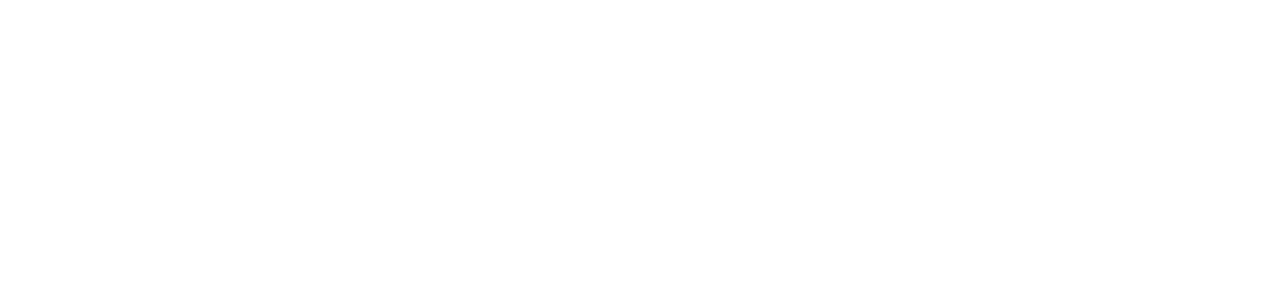
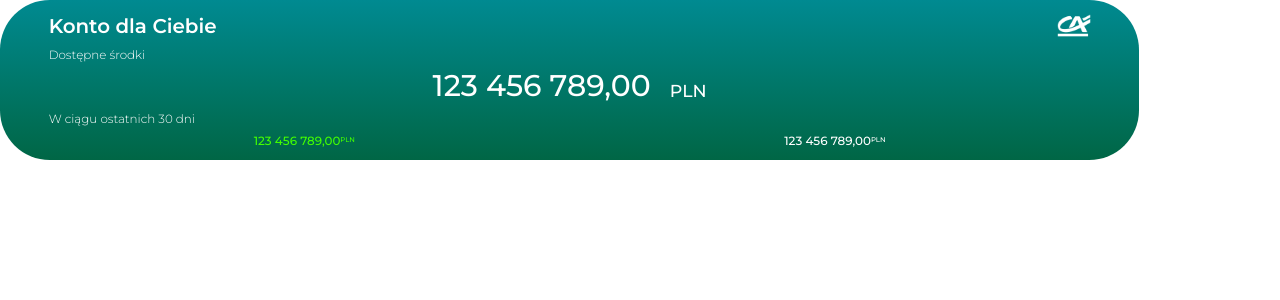
Before and after one commit to Paw1700/WalletApp, an Angular app: page / in a window 1280 px wide. Shown: the top 300 px of the page. Built offline with nearby package versions, Linux system fonts and the light colour scheme.

Commit message:
ADD - Account Bar

```diff
--- a/src/app/app.component.html
+++ b/src/app/app.component.html
@@ -0,0 +1 @@
+<account-bar />
--- a/src/app/app.component.ts
+++ b/src/app/app.component.ts
@@ -1,10 +1,11 @@
 import { Component } from '@angular/core';
 import { RouterOutlet } from '@angular/router';
+import { AccountBarComponent } from './components/account_bar/account_bar.component';
 
 @Component({
   selector: 'app-root',
   standalone: true,
-  imports: [RouterOutlet],
+  imports: [RouterOutlet, AccountBarComponent],
   templateUrl: './app.component.html',
   styleUrl: './app.component.scss',
 })
--- /dev/null
+++ b/src/app/components/account_bar/account_bar.component.html
@@ -0,0 +1,30 @@
+<div [style.background]="bar_background" class="ACCOUNT_BAR">
+    <div class="TITLE_BAR">
+        <p class="TITLE">{{ component_data.name }}</p>
+        <img class="BANK_LOGO" [src]="bank_logo">
+    </div>
+    @if(bar_type == 'FUNDS_ONLY' || bar_type === 'FULL') {
+        <div class="AVAIBLE_FUNDS">
+            <p class="DESC">Dostępne środki</p>
+            <div class="FUNDS">
+                <p class="AMOUNT">{{ component_data.avaible_funds | number_separator }}</p>
+                <p class="CURRENCY">{{ component_data.currency }}</p>
+            </div>
+        </div>
+    }
+    @if(bar_type === 'FULL') {
+        <div class="STATS">
+            <p class="DESC">W ciągu ostatnich 30 dni</p>
+            <div class="VALUES">
+                <div [style.color]="component_data.apperance.stats_alternative_colors.plus !== null ? component_data.apperance.stats_alternative_colors.plus : '#42FF00'" class="PLUS">
+                    <p class="AMOUNT">{{ component_data.avaible_funds | number_separator }}</p>
+                    <p class="CURRENCY">{{ component_data.currency }}</p>
+                </div>
+                <div [style.color]="component_data.apperance.stats_alternative_colors.minus !== null ? component_data.apperance.stats_alternative_colors.minus : '#CE0000'" class="MINUS">
+                    <p class="AMOUNT">{{ component_data.avaible_funds | number_separator }}</p>
+                    <p class="CURRENCY">{{ component_data.currency }}</p>
+                </div>
+            </div>
+        </div>
+    }
+</div>
--- /dev/null
+++ b/src/app/components/account_bar/account_bar.component.scss
@@ -0,0 +1,82 @@
+div.ACCOUNT_BAR {
+    width: 81.4vw;
+    border-radius: 3.88vw;
+    color: white;
+    padding: 1.7vh 3.8vw;
+    display: flex;
+    flex-direction: column;
+    align-items: center;
+    justify-content: center;
+    gap: 1.17vh;
+
+    div.TITLE_BAR {
+        display: flex;
+        flex-direction: row;
+        align-items: center;
+        justify-content: space-between;
+        width: 100%;
+
+        p.TITLE {
+            font-weight: 600;
+            font-size: 1.17rem;
+        }
+
+        img.BANK_LOGO {
+            height: 2.9vh;
+            object-fit: contain;
+        }
+    }
+
+    div.AVAIBLE_FUNDS,
+    div.STATS {
+        display: flex;
+        flex-direction: column;
+        align-items: center;
+        justify-content: center;
+        width: 100%;
+        gap: 1.17vh;
+
+        div.FUNDS,
+        div.VALUES {
+            display: flex;
+            flex-direction: row;
+            align-items: flex-end;
+            justify-content: center;
+            width: 100%;
+            gap: 1.5vw;
+        }
+
+        div.FUNDS {
+            font-size: 1.76rem;
+        }
+
+        div.VALUES {
+            font-size: 0.7rem;
+            justify-content: space-around;
+
+            div.PLUS,
+            div.MINUS {
+                display: flex;
+                flex-direction: row;
+            }
+        }
+
+        p.DESC {
+            width: 100%;
+            text-align: left;
+            font-size: 0.7rem;
+            font-weight: 300;
+        }
+
+        p.AMOUNT {
+            font-size: 1em;
+            font-weight: 500;
+            line-height: 1em;
+        }
+
+        p.CURRENCY {
+            font-size: 0.58em;
+            font-weight: 500;
+        }
+    }
+}
--- /dev/null
+++ b/src/app/components/account_bar/account_bar.component.ts
@@ -0,0 +1,60 @@
+import { Component, Input } from "@angular/core";
+import { Account, Bank, Currency } from "../../models";
+import { NgStyle } from "@angular/common";
+import { NumberSeparator } from "../../pipes/number_separator.pipe";
+
+@Component({
+    selector: 'account-bar',
+    standalone: true,
+    imports: [NgStyle, NumberSeparator],
+    templateUrl: './account_bar.component.html',
+    styleUrl: './account_bar.component.scss'
+})
+export class AccountBarComponent {
+    @Input() bar_type: AccountBarComponent_Types = 'FULL'
+    @Input() component_data: AccountBarComponent_Data = {
+        name: "Konto dla Ciebie",
+        currency: 'PLN',
+        apperance: {
+            background_gradient: {
+                top: "#008A91",
+                bottom: "#006645"
+            },
+            stats_alternative_colors: {
+                plus: null,
+                minus: "#FFF"
+            },
+            bank_logo_src: "/assets/account_bank_logos/credit_agricole.webp"
+        },
+        avaible_funds: 123456789.00,
+        stats_data: {
+            plus: 1234.25,
+            minus: 982.45
+        }
+    }
+    bar_background = `linear-gradient(to bottom, ${this.component_data.apperance.background_gradient.top}, ${this.component_data.apperance.background_gradient.bottom})`
+    bank_logo = this.component_data.apperance.bank_logo_src
+}
+
+export interface AccountBarComponent_Data {
+    name: string,
+    currency: Currency,
+    apperance: {
+        background_gradient: {
+            top: string,
+            bottom: string | null
+        },
+        stats_alternative_colors: {
+            plus: string | null,
+            minus: string | null
+        },
+        bank_logo_src: string
+    },
+    avaible_funds: number,
+    stats_data: {
+        plus: number,
+        minus: number
+    } | null
+}
+
+export type AccountBarComponent_Types = 'NAME_ONLY' | 'FUNDS_ONLY' | 'FULL'
--- /dev/null
+++ b/src/app/pipes/number_separator.pipe.ts
@@ -0,0 +1,32 @@
+import { Pipe, PipeTransform } from "@angular/core";
+
+@Pipe({
+    name: 'number_separator',
+    standalone: true
+})
+export class NumberSeparator implements PipeTransform {
+    transform(v: number) {
+        if (typeof v === 'string') {
+            v = +v
+        }
+        let value = v.toFixed(2)
+        let value_length_without_cents = value.length - 3
+        let how_many_full_3Digit = Math.floor(value_length_without_cents / 3)
+        let end_index_of_first_3Digit = value_length_without_cents - how_many_full_3Digit * 3
+        let number: string = ''
+
+        for (let i = 0; i <= how_many_full_3Digit; i++) {
+            let append = ''
+            if (i === 0) {
+                append = value.substring(i, end_index_of_first_3Digit)
+            } else if (i > 0) {
+                append = value.substring(end_index_of_first_3Digit + (3 * (i - 1)), end_index_of_first_3Digit + (3 * i))
+            }
+            number = number.concat(append, i < how_many_full_3Digit ? " " : "")
+        }
+
+        number = number.concat(",", value.toString().substring(value_length_without_cents + 1))
+
+        return number
+    }
+}
```
Also changed, not shown: 1 other file (tests, documents, lock files or other folders).
